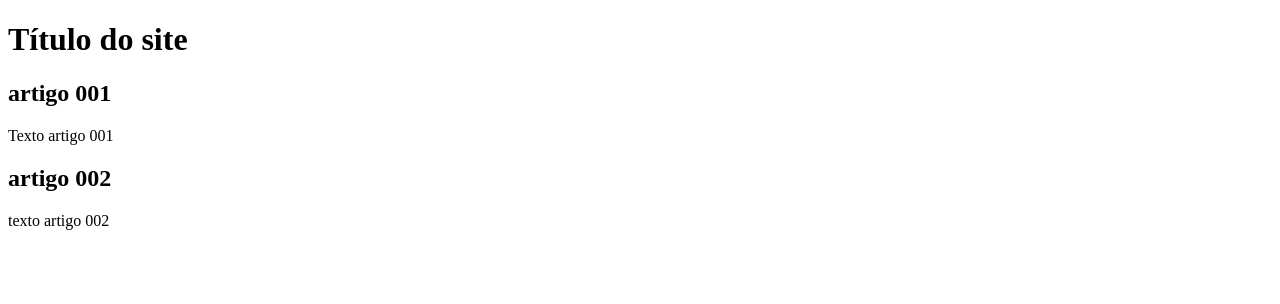
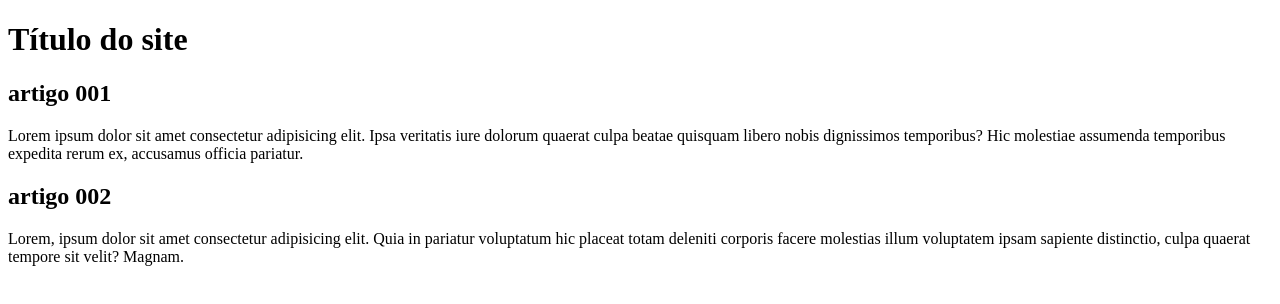
Before and after one commit to Mateus-Lucas/Teste-site, a plain HTML site: page index.html in a window 1280 px wide. Drawn offline with Linux system fonts and the light colour scheme.

Commit message:
Criando o conteúdo

```diff
--- a/index.html
+++ b/index.html
@@ -13,11 +13,15 @@
         </header>
         <article>
             <h2>artigo 001</h2>
-            <p>Texto artigo 001</p>
+            <p>Lorem ipsum dolor sit amet consectetur adipisicing elit. Ipsa veritatis iure dolorum quaerat culpa
+                beatae quisquam libero nobis dignissimos temporibus? Hic molestiae assumenda temporibus expedita
+                rerum ex, accusamus officia pariatur.</p>
         </article>
         <article>
             <h2>artigo 002</h2>
-            <p>texto artigo 002</p>
+            <p>Lorem, ipsum dolor sit amet consectetur adipisicing elit. Quia in pariatur voluptatum hic placeat
+                totam deleniti corporis facere molestias illum voluptatem ipsam sapiente distinctio, culpa quaerat
+                 tempore sit velit? Magnam.</p>
         </article>
     </main>
 </body>
```
